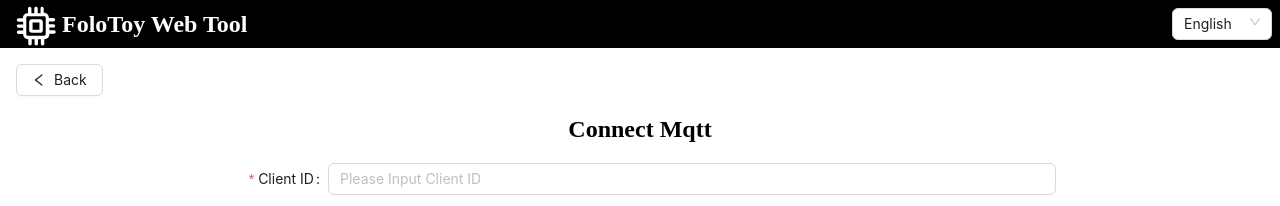
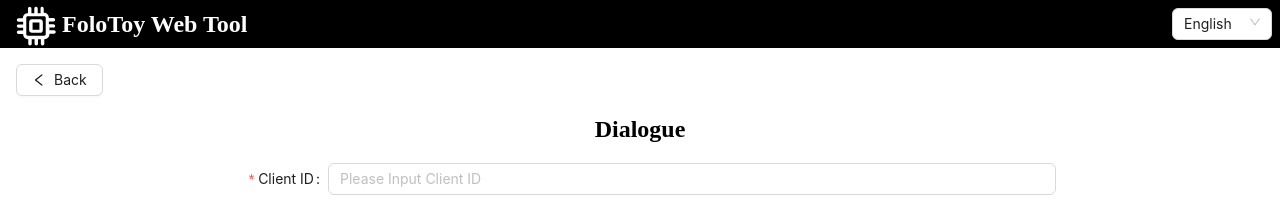
Before and after one commit to lewangdev/folotoy-tool, a Vue app: page /mqtt in a window 1280 px wide. Shown: the top 206 px of the page. Built offline with nearby package versions, Linux system fonts and the light colour scheme.

Commit message:
change mqtt to dialogue

```diff
--- a/src/lang/index.js
+++ b/src/lang/index.js
@@ -47,7 +47,7 @@ export default createI18n({
         confirmErase: '确定抹除设备'
       },
       mqtt: {
-        connectMqtt: '连接 MQTT',
+        connectMqtt: '对话',
         name: '名称',
         inputName: '请输入名称',
         clientId: 'Client ID',
@@ -101,7 +101,7 @@ export default createI18n({
             confirmErase: '確定抹除設備'
           },
           mqtt: {
-            connectMqtt: '連接 MQTT',
+            connectMqtt: '對話',
             name: '名稱',
             inputName: '請輸入名稱',
             clientId: 'Client ID',
@@ -155,7 +155,7 @@ export default createI18n({
         confirmErase: 'Are you sure to erase device?'
       },
       mqtt: {
-        connectMqtt: 'Connect Mqtt',
+        connectMqtt: 'Dialogue',
         name: 'Name',
         inputName: 'Please Input Name',
         clientId: 'Client ID',
```
Also changed, not shown: src/components/chatPage.vue (+1 -22 lines).
